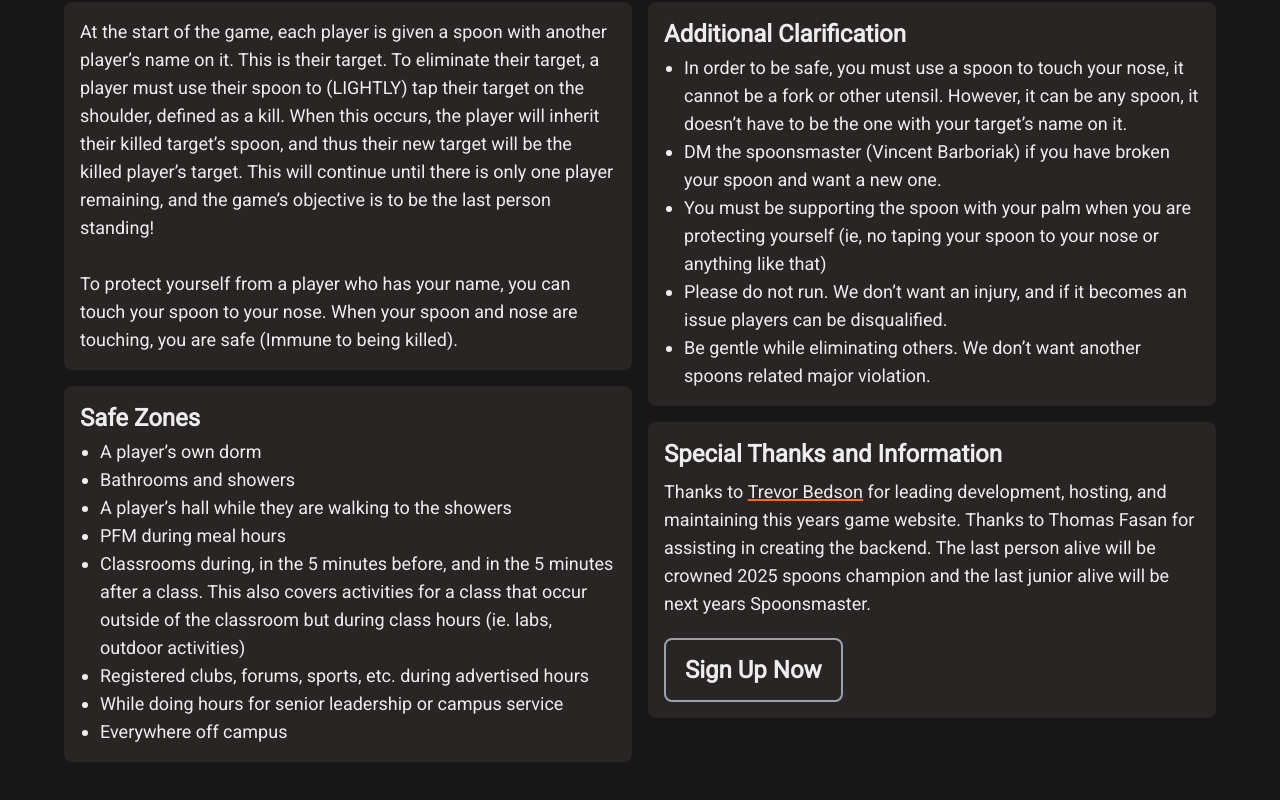
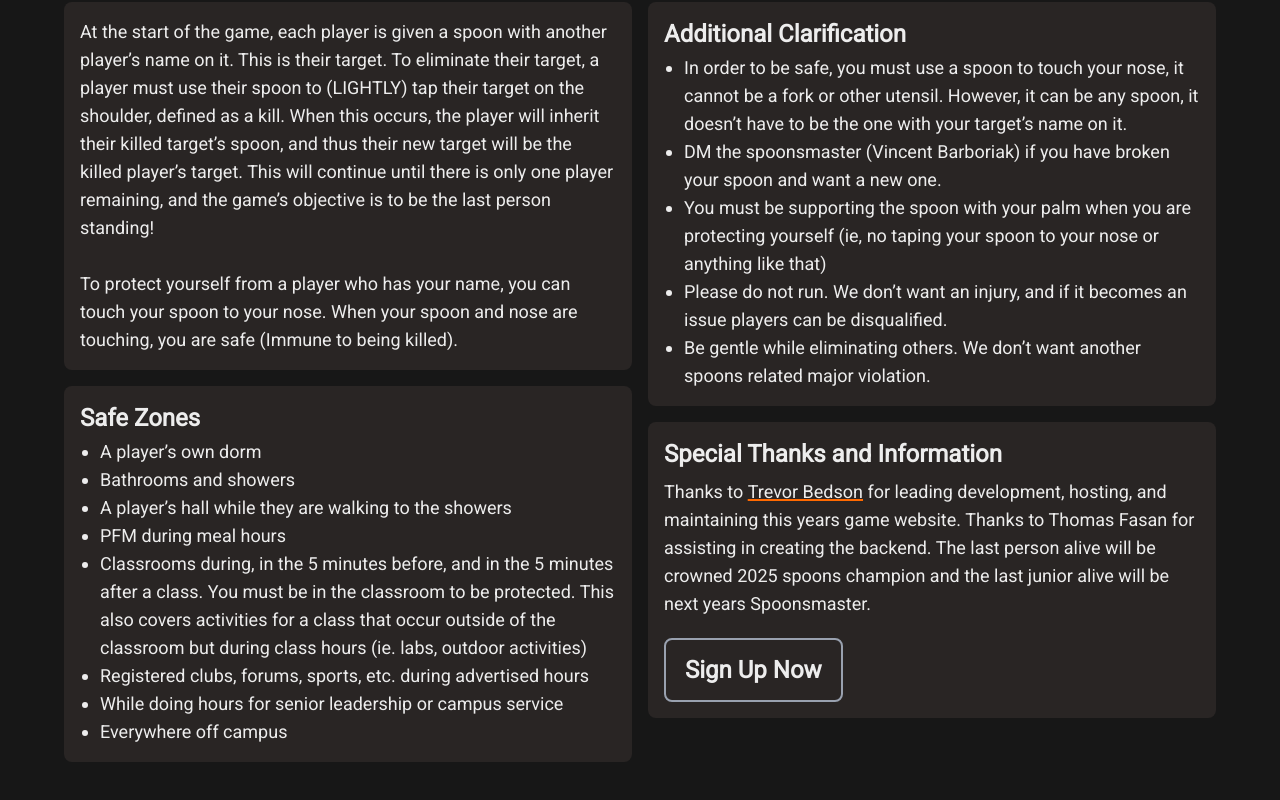
Before and after one commit to Prorickey/spoons, a Next.js app: page / in a window 1280 px wide. Shown: the part 3340-4140 px from the top of the page. Built offline with nearby package versions, Linux system fonts and the light colour scheme; no server answers; the database is empty.

Commit message:
clarification in the rules

```diff
--- a/app/page.tsx
+++ b/app/page.tsx
@@ -289,7 +289,8 @@ function SpoonsGameFooter() {
               <li>A player’s hall while they are walking to the showers</li>
               <li>PFM during meal hours</li>
               <li>Classrooms during, in the 5 minutes before, and in
-                the 5 minutes after a class. This also covers activities for a class that occur
+                the 5 minutes after a class. You must be in the classroom to
+                be protected. This also covers activities for a class that occur
                 outside of the classroom but during class hours (ie.
                 labs, outdoor activities)
               </li>
--- a/package.json
+++ b/package.json
@@ -1,6 +1,6 @@
 {
   "name": "spoons",
-  "version": "1.0.0",
+  "version": "1.0.1",
   "private": true,
   "scripts": {
     "dev": "npx next dev --turbopack",
```
